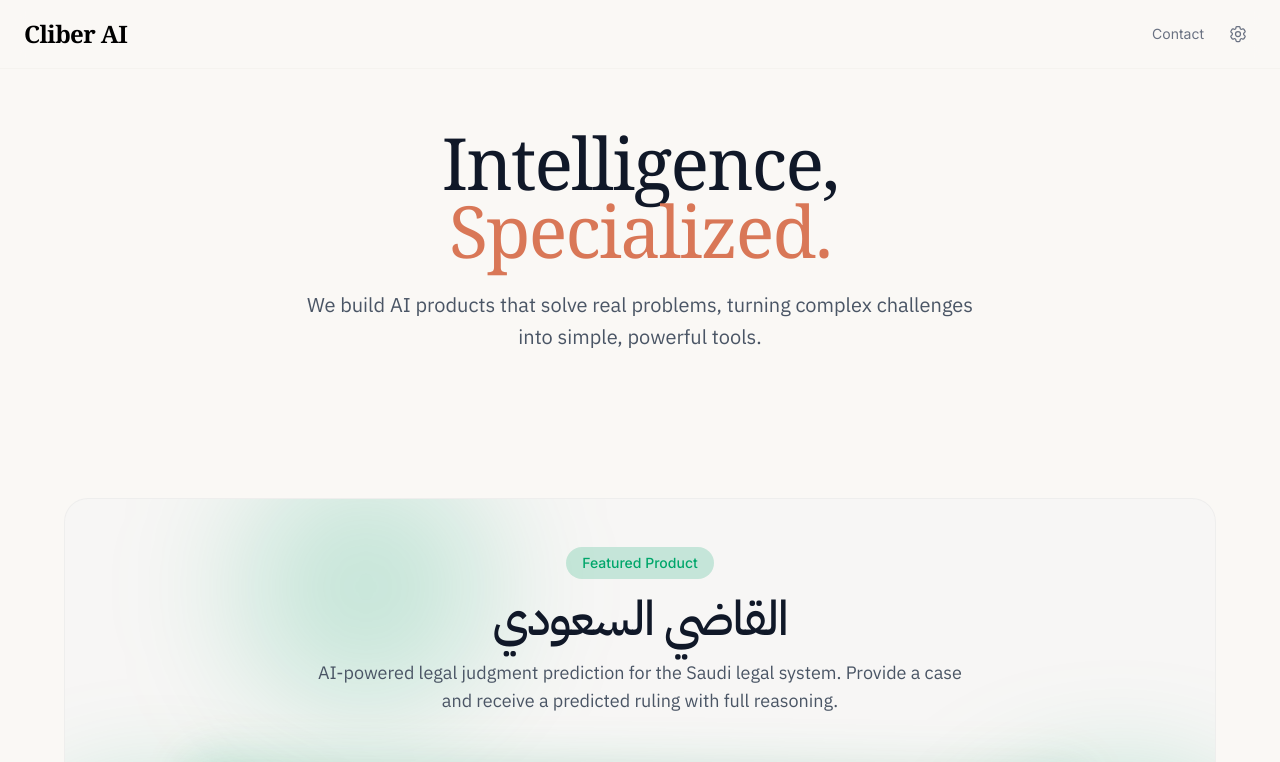
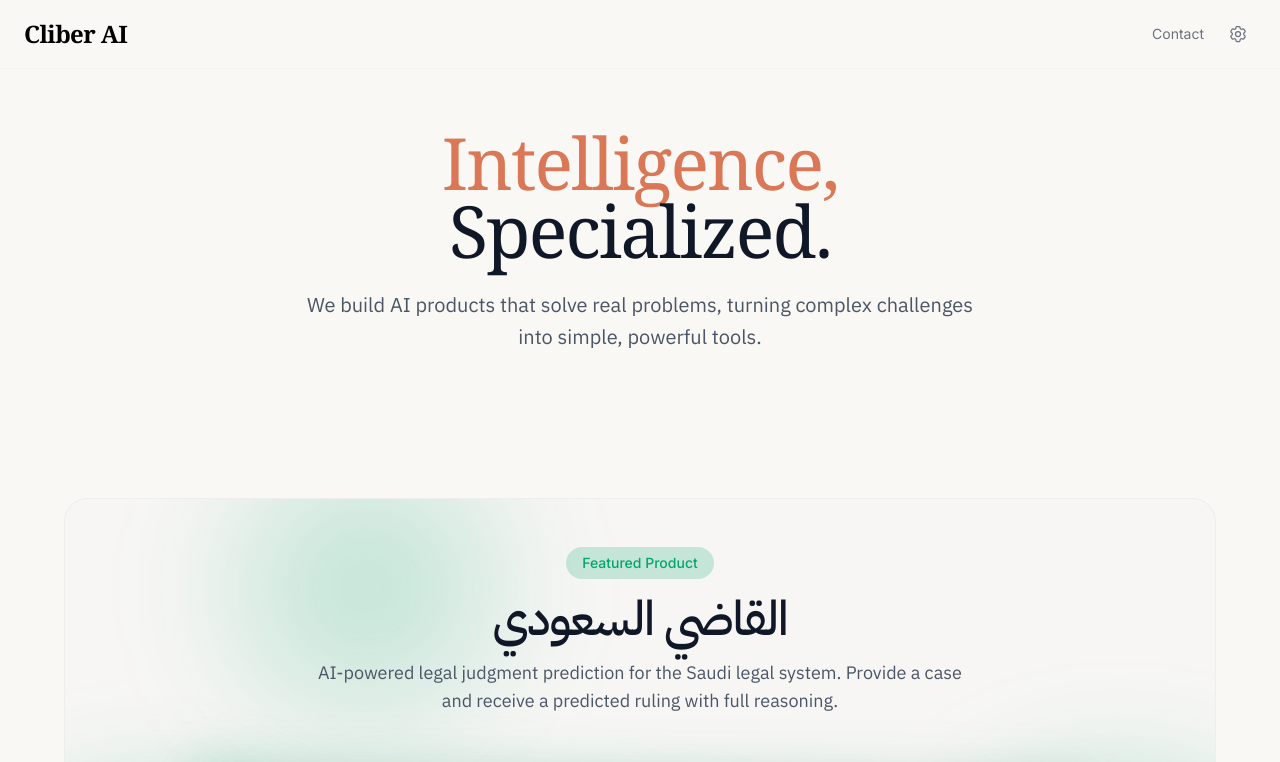
Before and after one commit to Jalajil/cliberai-homepage, a Next.js app: page / in a window 1280 px wide. Shown: the top 762 px of the page. Built offline with nearby package versions, Linux system fonts and the light colour scheme; grey boxes are pictures that could not be loaded.

Commit message:
Swap favicon and hero title colors to orange background with white text

```diff
--- a/src/app/page.tsx
+++ b/src/app/page.tsx
@@ -31,9 +31,9 @@
         <section className="relative pt-32 pb-16 overflow-hidden">
           <div className="relative z-10 max-w-4xl mx-auto px-6 text-center">
             <h1 className="font-heading text-5xl sm:text-6xl md:text-7xl font-medium tracking-tight text-gray-900 dark:text-gray-100 leading-[0.95] mb-6 animate-fade-in-up-delay-1">
-              {t("heroTitle1")}
+              <span className="text-brand-orange">{t("heroTitle1")}</span>
               <br />
-              <span className="text-brand-orange">{t("heroTitle2")}</span>
+              {t("heroTitle2")}
             </h1>
 
             <p className="text-lg sm:text-xl text-gray-600 dark:text-gray-400 max-w-2xl mx-auto mb-10 leading-relaxed font-arabic animate-fade-in-up-delay-2">
```
Also changed, not shown: public/favicon.svg.
